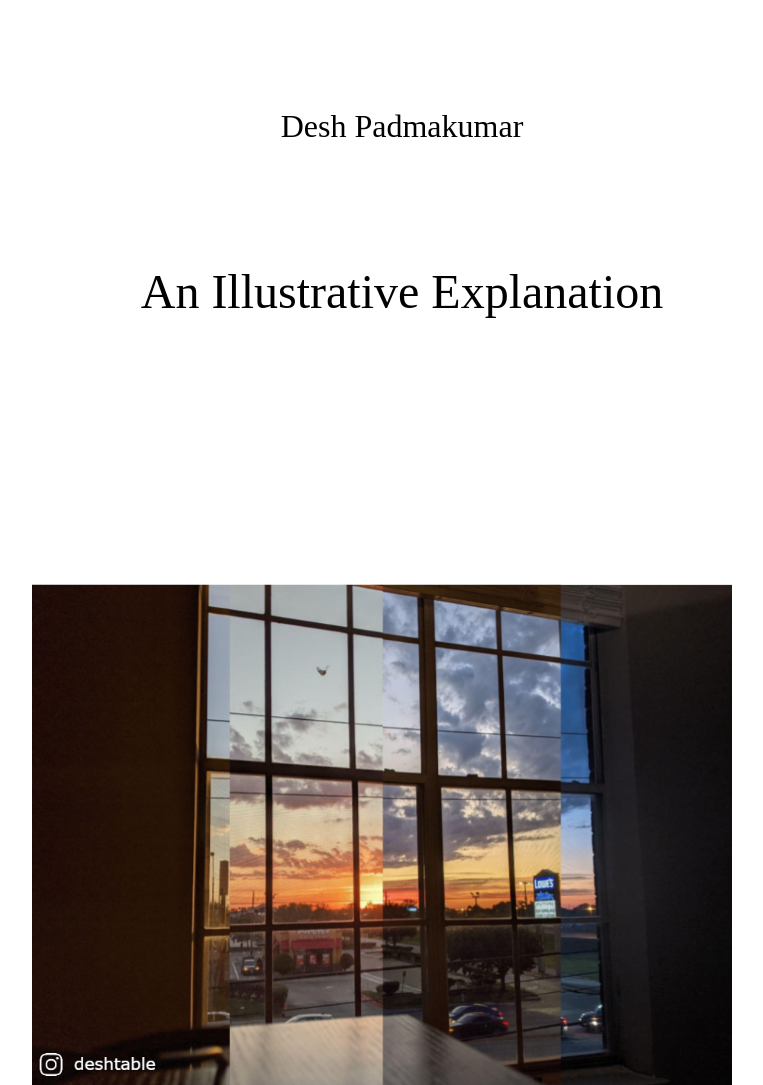
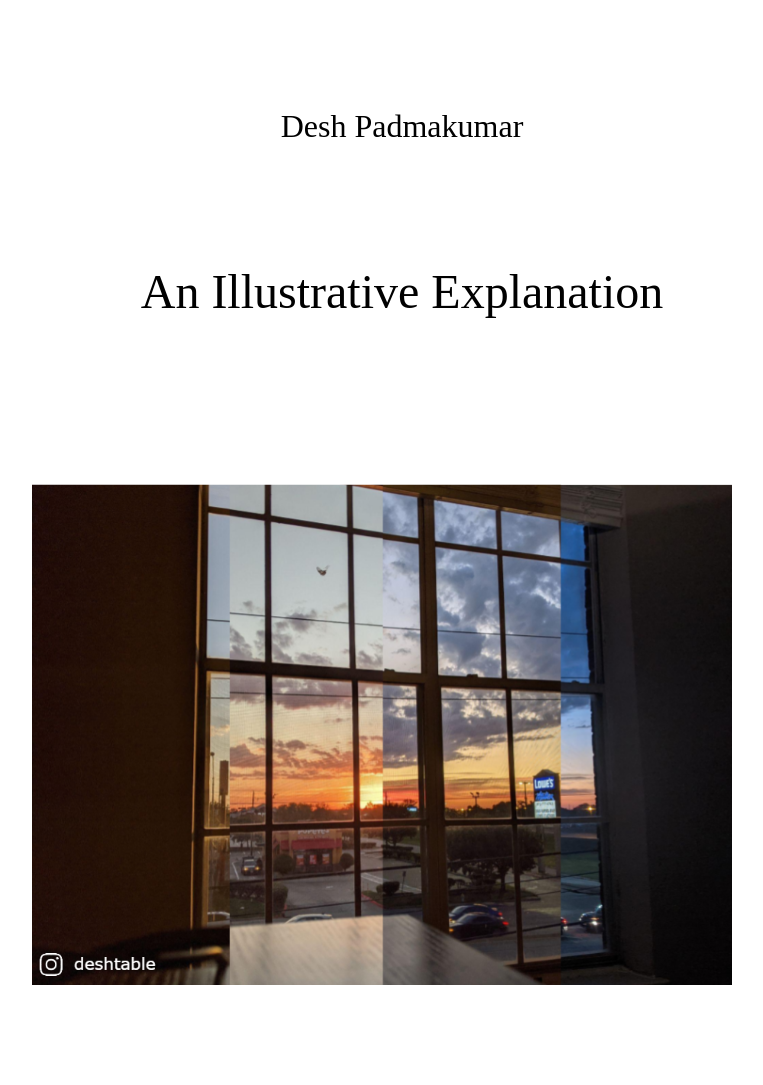
Before and after one commit to deshtable/deshpadmakumar.github.io, a plain HTML site: page index.html in a window 1280 px wide. Shown: the top 1085 px of the page, without its empty margins (258-1021 px from the left). Drawn offline with Linux system fonts and the light colour scheme.

Commit message:
leigh change

```diff
--- a/style.css
+++ b/style.css
@@ -51,6 +51,7 @@ body{
   width:700px;
   height: 700px;
   margin:auto;
-  margin-top: 100px;
+  margin-top: 50px;
+  margin-bottom: 100px;
 
 }
```
